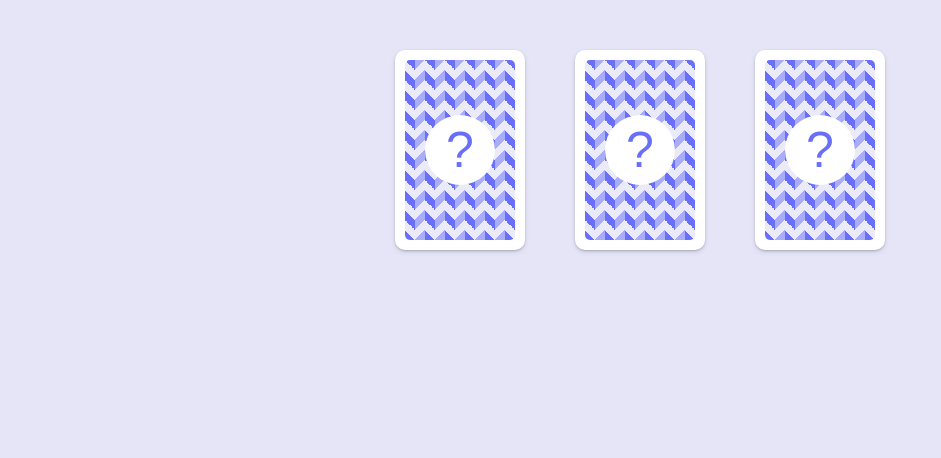
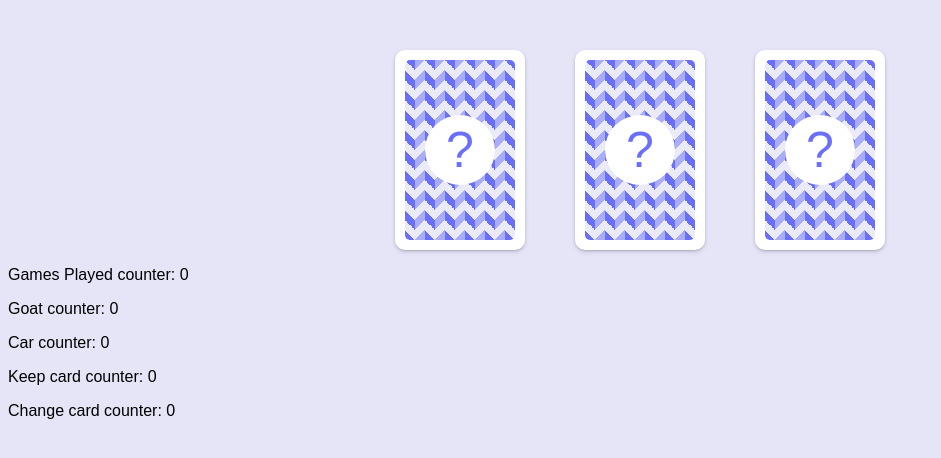
Before and after one commit to juan-antonio-ledesma/monty-hall-problem, a Next.js app: page / in a window 1280 px wide. Shown: the top 458 px of the page, without its empty margins (0-941 px from the left). Built offline with nearby package versions, Linux system fonts and the light colour scheme.

Commit message:
Add stats component

```diff
--- /dev/null
+++ b/src/components/stats/Stats.jsx
@@ -0,0 +1,19 @@
+import PropTypes from 'prop-types'
+
+const Stats = ({ stats }) => {
+  return (
+    <div className="stats">
+      <p>Games Played counter: {stats.gamesPlayedCounter}</p>
+      <p>Goat counter: {stats.goatCounter}</p>
+      <p>Car counter: {stats.carCounter}</p>
+      <p>Keep card counter: {stats.keepCardCounter}</p>
+      <p>Change card counter: {stats.changeCardCounter}</p>
+    </div>
+  )
+}
+
+Stats.propTypes = {
+  stats: PropTypes.object,
+}
+
+export default Stats
--- a/src/pages/index.js
+++ b/src/pages/index.js
@@ -3,9 +3,17 @@ import { useState } from 'react'
 import Cards from '../components/cards/Cards'
 import Card from '../components/cards/Card'
 import Decision from '../components/decision/Decision'
+import Stats from '../components/stats/Stats'
 
 export default function Home() {
   const [gameStarted, setGameStarted] = useState(false)
+  const [stats, setStats] = useState({
+    gamesPlayedCounter: 0,
+    goatCounter: 0,
+    carCounter: 0,
+    keepCardCounter: 0,
+    changeCardCounter: 0,
+  })
 
   const randomIntFromInterval = (min, max) => {
     return Math.floor(Math.random() * max) + min
@@ -53,6 +61,11 @@ export default function Home() {
   }
 
   const resetGame = () => {
+    setStats({
+      ...stats,
+      gamesPlayedCounter: stats.gamesPlayedCounter++,
+    })
+
     setTimeout(() => {
       setCards(previousCards => {
         return previousCards.map(card => {
@@ -81,6 +94,10 @@ export default function Home() {
         return card
       })
     })
+    setStats({
+      ...stats,
+      keepCardCounter: stats.keepCardCounter++,
+    })
     resetGame()
   }
 
@@ -94,6 +111,10 @@ export default function Home() {
         return card
       })
     })
+    setStats({
+      ...stats,
+      changeCardCounter: stats.changeCardCounter++,
+    })
     resetGame()
   }
 
@@ -103,6 +124,18 @@ export default function Home() {
   })
 
   const getResult = choice => {
+    if (choice === 'car') {
+      setStats({
+        ...stats,
+        carCounter: stats.carCounter++,
+      })
+    } else {
+      setStats({
+        ...stats,
+        goatCounter: stats.goatCounter++,
+      })
+    }
+
     return choice === 'car' ? 'YOU WIN' : 'YOU LOSE'
   }
 
@@ -127,6 +160,7 @@ export default function Home() {
       {result.isResultShown ? (
         <p style={{ textAlign: 'center' }}>{result.resultValue}</p>
       ) : null}
+      <Stats stats={stats} />
     </>
   )
 }
```
